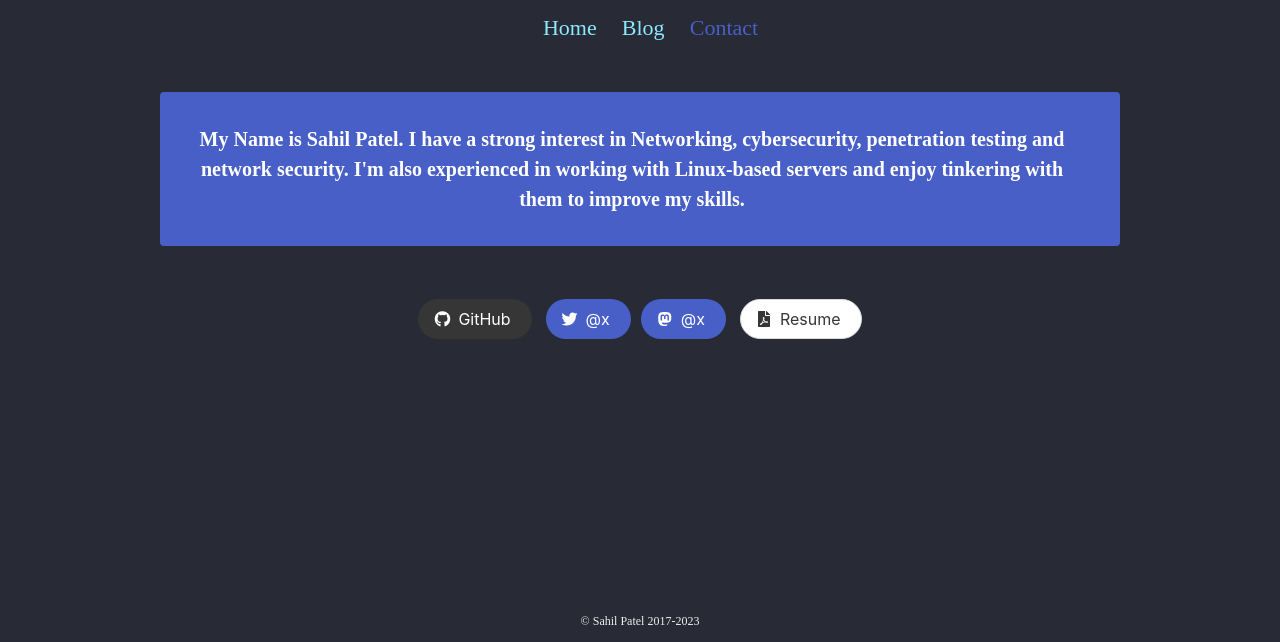
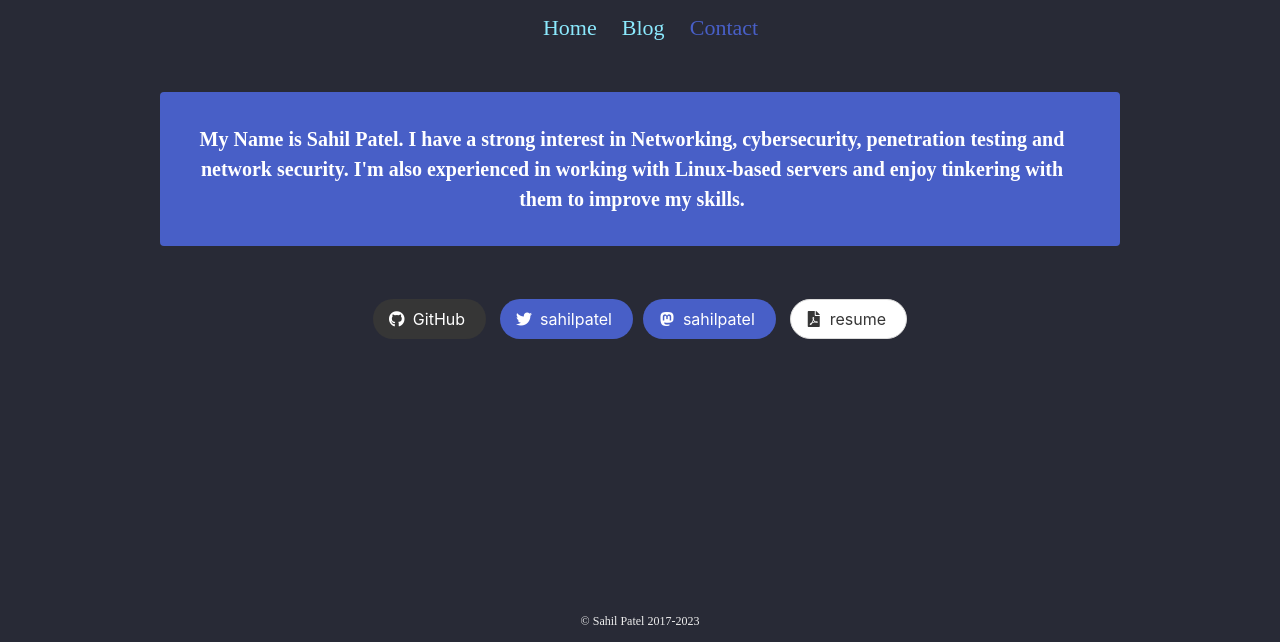
Before and after one commit to sahilpatel0x01/sahilpatel0x01.github.io, a plain HTML site: page index.html in a window 1280 px wide. Shown: the part 158-800 px from the top of the page. Drawn offline with Linux system fonts and the light colour scheme; a web font is replaced by a local one.

Commit message:
Update index.html
childish behavior

```diff
--- a/index.html
+++ b/index.html
@@ -82,20 +82,20 @@
                                         <span class="icon">
                                             <i class="fab fa-twitter"></i>
                                         </span>
-                                        <span>@x</span>
+                                        <span>sahilpatel</span>
 
                                         <button class="button is-link is-rounded" onclick="mastodon()">
                                             <span class="icon">
                                                 <i class="fab fa-mastodon"></i>
                                             </span>
-                                            <span>@x</span>
+                                            <span>sahilpatel</span>
 
                                         </button>
                                         <button class="button is-rounded" onclick="cv()">
                                             <span class="icon">
                                                 <i class="fas fa-file-pdf"></i>
                                             </span>
-                                            <span>Resume</span>
+                                            <span>resume</span>
                                 </div>
             </div>
 </center>
```
